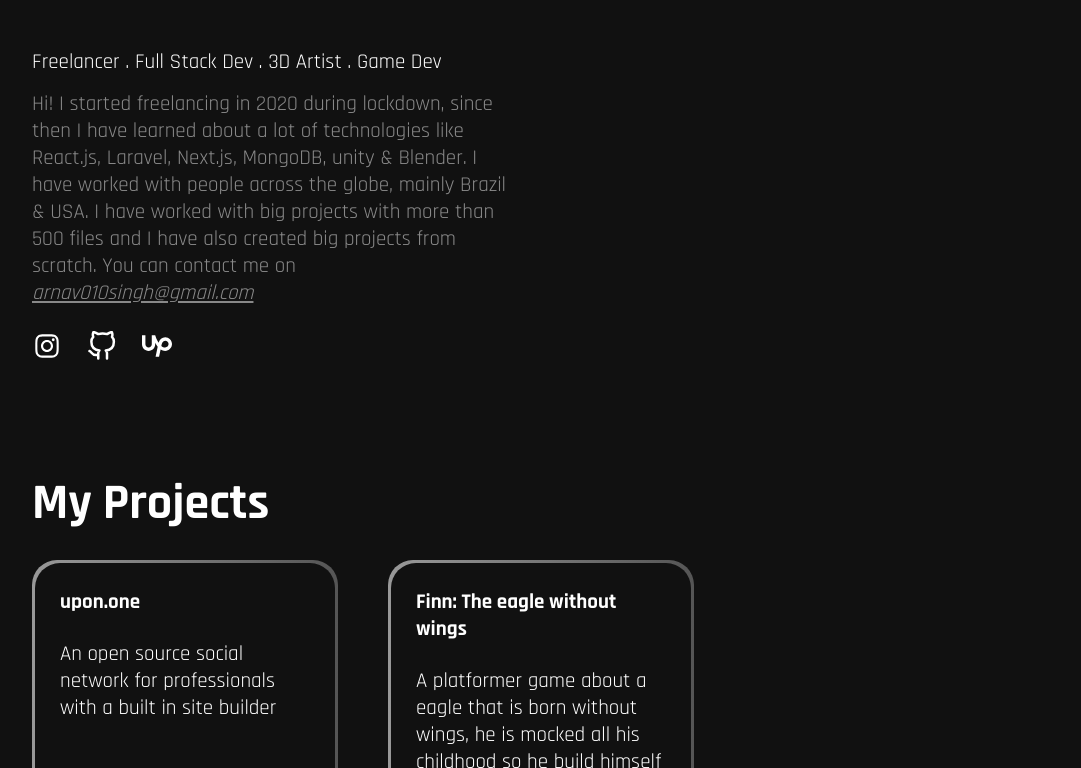
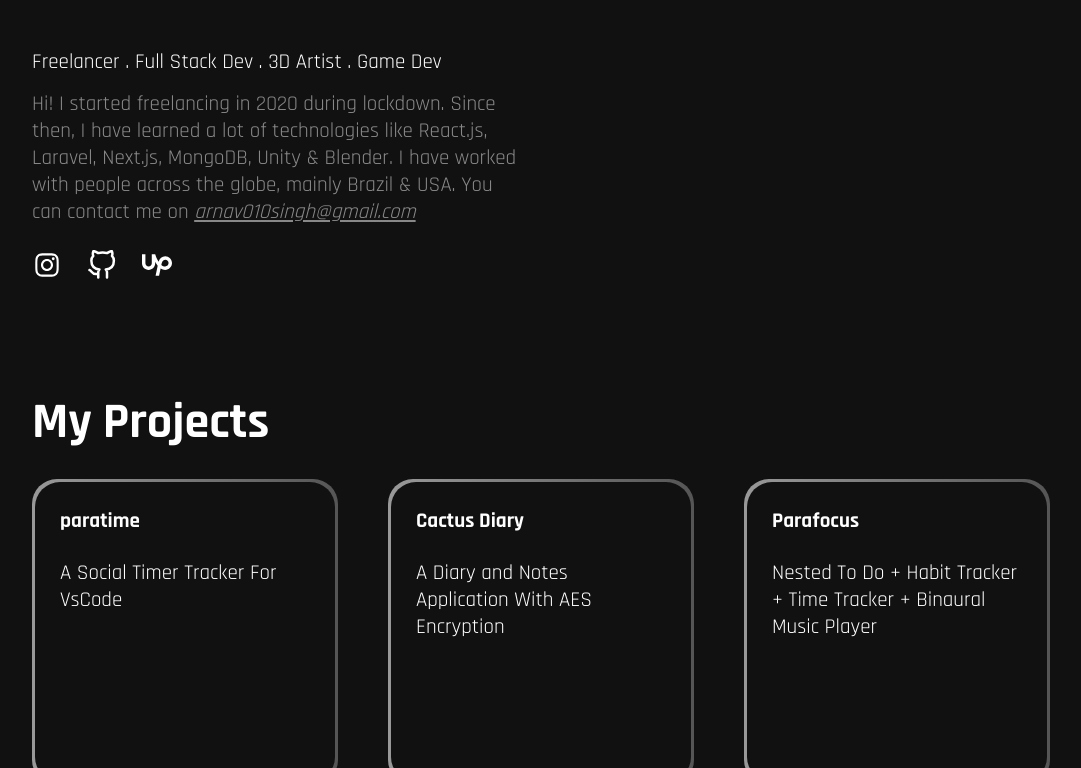
Before and after one commit to arnavzedian/react-portfolio, a React (Create React App) app: page / in a window 1280 px wide. Shown: the part 292-1060 px from the top of the page, without its empty margins (68-1149 px from the left). Built offline with nearby package versions, Linux system fonts and the light colour scheme.

Commit message:
New Projects added

```diff
--- a/src/Landing.js
+++ b/src/Landing.js
@@ -210,12 +210,10 @@ export default function Landing() {
 
         <Intro>Freelancer . Full Stack Dev . 3D Artist . Game Dev</Intro>
         <IntroDetailed>
-          Hi! I started freelancing in 2020 during lockdown, since then I have
-          learned about a lot of technologies like React.js, Laravel, Next.js,
-          MongoDB, unity & Blender. I have worked with people across the globe,
-          mainly Brazil & USA. I have worked with big projects with more than
-          500 files and I have also created big projects from scratch. You can
-          contact me on{" "}
+          Hi! I started freelancing in 2020 during lockdown. Since then, I have
+          learned a lot of technologies like React.js, Laravel, Next.js,
+          MongoDB, Unity & Blender. I have worked with people across the globe,
+          mainly Brazil & USA. You can contact me on{" "}
           <u>
             <i> arnav010singh@gmail.com</i>
           </u>
@@ -242,27 +240,30 @@ export default function Landing() {
 
         <ProjectList>
           <Gradient>
-            <Project target="_blank" href="https://www.upon.one">
-              <ProjectName>upon.one</ProjectName>
+            <Project target="_blank" href="https://www.paratime.app">
+              <ProjectName>paratime</ProjectName>
+
+              <ProjectDetail>A Social Timer Tracker For VsCode</ProjectDetail>
+            </Project>
+          </Gradient>
+
+          <Gradient>
+            <Project target="_blank" href="https://www.cactusdiary.com">
+              <ProjectName>Cactus Diary</ProjectName>
 
               <ProjectDetail>
-                An open source social network for professionals with a built in
-                site builder
+                A Diary and Notes Application With AES Encryption
               </ProjectDetail>
             </Project>
           </Gradient>
 
           <Gradient>
-            <Project
-              target="_blank"
-              href="https://play.google.com/store/apps/details?id=com.clawon.riftoff"
-            >
-              <ProjectName>Finn: The eagle without wings</ProjectName>
+            <Project target="_blank" href="https://www.parafocus.upon.one">
+              <ProjectName>Parafocus</ProjectName>
 
               <ProjectDetail>
-                A platformer game about a eagle that is born without wings, he
-                is mocked all his childhood so he build himself a hoverbike and
-                goes off on an adventure
+                Nested To Do + Habit Tracker + Time Tracker + Binaural Music
+                Player
               </ProjectDetail>
             </Project>
           </Gradient>
```
